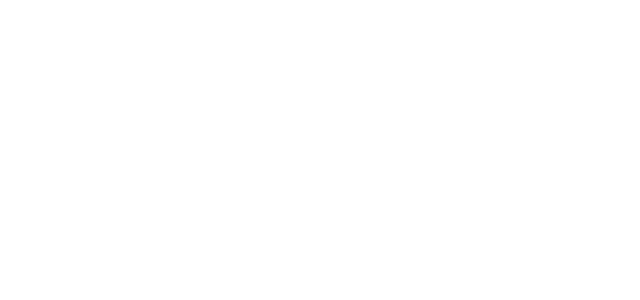
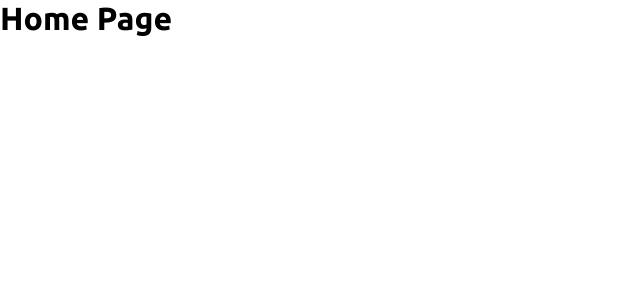
Before and after one commit to sreelakshmyaj/amazon-clone, a React (Create React App) app: page / in a window 1280 px wide. Shown: the top 300 px of the page, without its empty margins (0-640 px from the left). Built offline with nearby package versions, Linux system fonts and the light colour scheme.

Commit message:
Setup Firebase and React Router

```diff
--- a/package.json
+++ b/package.json
@@ -8,6 +8,7 @@
     "@testing-library/user-event": "^13.5.0",
     "react": "^18.2.0",
     "react-dom": "^18.2.0",
+    "react-router-dom": "^6.16.0",
     "react-scripts": "5.0.1",
     "web-vitals": "^2.1.4"
   },
--- a/public/index.html
+++ b/public/index.html
@@ -24,7 +24,7 @@
       work correctly both with client-side routing and a non-root public URL.
       Learn how to configure a non-root public URL by running `npm run build`.
     -->
-    <title>React App</title>
+    <title>Online Shopping Site in India</title>
   </head>
   <body>
     <noscript>You need to enable JavaScript to run this app.</noscript>
--- a/src/App.css
+++ b/src/App.css
@@ -0,0 +1,7 @@
+@import url('https://fonts.googleapis.com/css2?family=Ubuntu:wght@400;700&display=swap');
+* {
+  margin: 0;
+  padding: 0;
+  box-sizing: border-box;
+  font-family: 'Ubuntu', sans-serif;
+}
--- a/src/App.js
+++ b/src/App.js
@@ -1,8 +1,17 @@
 import './App.css';
+import { BrowserRouter as Router, Routes, Route } from 'react-router-dom';
 
 function App() {
   return (
-    <div></div>
+    <Router>
+      <div className='app'>
+        <Routes>
+          <Route path='/' element={<h1>Home Page</h1>} />
+          <Route path='/checkout' element={<h1>Checkout</h1>} />
+          <Route path='/login' element={<h1>Login</h1>} />
+        </Routes>
+      </div>
+    </Router>
   );
 }
 
```
Also changed, not shown: 1 other file (tests, documents, lock files or other folders).
